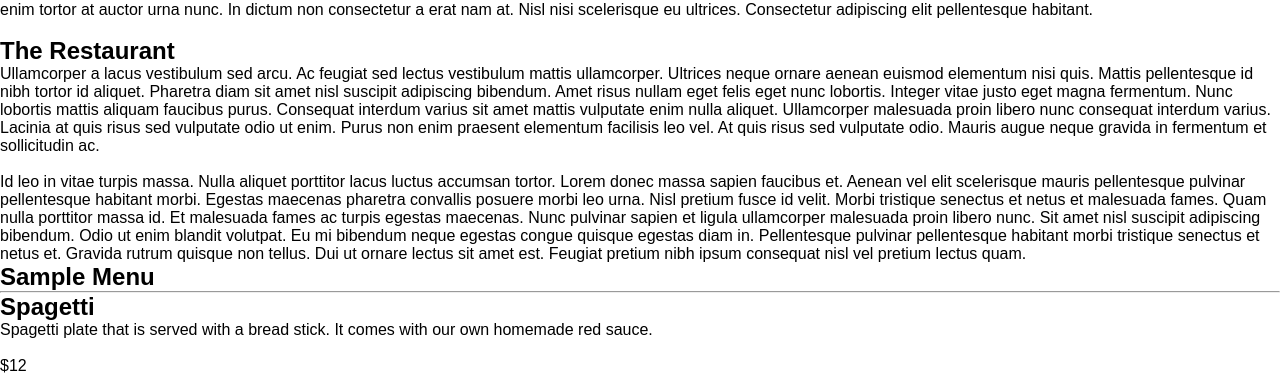
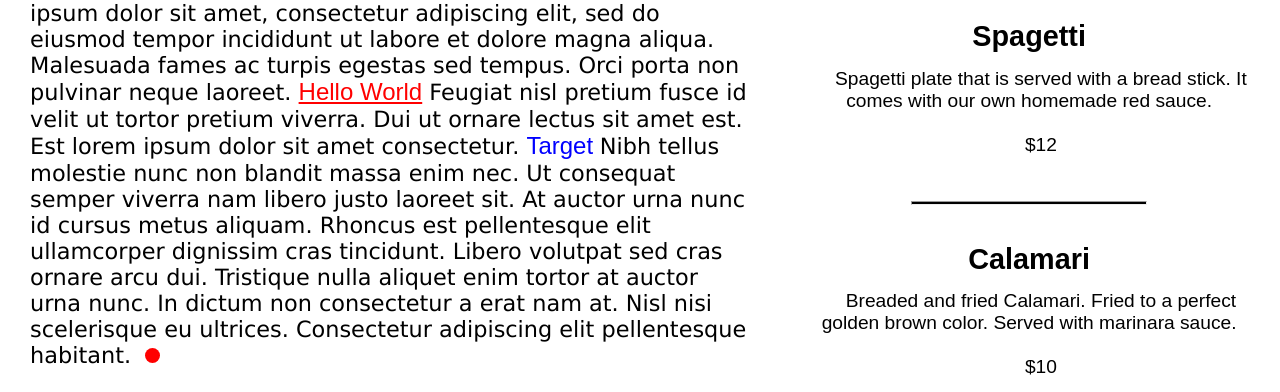
Before and after one commit to derrickjs/scorpios-eatery, a plain HTML site: page index.html in a window 1280 px wide. Shown: the part 263-655 px from the top of the page. Drawn offline with Linux system fonts and the light colour scheme.

Commit message:
Update style.css

```diff
--- a/style.css
+++ b/style.css
@@ -13,6 +13,7 @@ body{
 	margin-bottom: 5%;
 	min-height: 400px;
 
+
 }
 
 /* header section starts */
@@ -23,6 +24,7 @@ li, a , button {
 	color: lightslategray;
 	text-decoration: none;
 	list-style-type: none;
+
 
 }
 
@@ -69,17 +71,142 @@ header {
     border-radius: 50%;
 }
 
- .nav-link li a:visited {
-    color: red;
-
-}
+/* header section ends */
 
 
 
 
 
+/* content starts */
 
-/* header section ends */
+
+/* content ends */
+
+.content {
+	display: grid;
+	position: inline-block;
+	grid-template-columns: 3fr 2fr;
+	grid-template-rows: 1fr;
+	grid-column-gap: 2%;
+	grid-row-gap: 0px;
+	height:95vh;
+
+
+	}
+
+    h2{
+        margin: 0 auto;
+        padding: 3% 0;
+
+
+    }
+
+
+
+    .history{
+
+        padding-left: 4%;
+        font-size: 1.5rem;
+    }
+
+    p{
+        text-indent: 5%;
+
+    }
+
+	a{
+		font-size: 1.5rem;
+	}
+
+	p a{
+		color:blue;
+	}
+
+	a + a:visited{
+		color: purple;
+		/* contains sibling and visited so first link in the <p> will not show as visited but the second one will. */
+	}
+
+	a[target = "_blank"]{
+		color:red;
+		text-decoration: underline;
+	}
+
+	.history p:last-child{
+		padding-bottom: 2%;
+		border-bottom: 2px solid black;
+	}
+
+
+
+
+
+    /* menu */
+
+    .sample{
+
+        width:100%;
+        font-size:1.2em;
+        text-align:center;
+        vertical-align: top;
+        float:right;
+		margin-bottom: 5%;
+
+
+
+
+      }
+
+      .bigger{
+        font-size:2em;
+        color: #514e40;
+      }
+
+      .menuitem{
+        margin:3%;
+
+
+      }
+
+      hr{
+        width: 50%;
+        height:4px;
+        margin: 5% auto;
+        background: black;
+
+        }
+
+		.history p:first-of-type{
+
+			font-family: 'Lucida Sans', 'Lucida Sans Regular', 'Lucida Grande', 'Lucida Sans Unicode', Geneva, Verdana, sans-serif;
+			font-size: 1.4rem;
+
+		}
+
+	.history p::before{
+		content: "";
+		background: red;
+		border-radius: 50%;
+		display: inline-block;
+		width: 15px;
+		height:15px;
+		margin-right: 2%;
+	}
+
+	.history p::after{
+		content: "";
+		background: red;
+		border-radius: 50%;
+		display: inline-block;
+		width: 15px;
+		height: 15px;
+		margin-left:2%;
+	}
+
+
+
+
+
 
 /* footer begins */
 
@@ -121,3 +248,42 @@ footer {
 
 
 	 /* footer ends */
+
+	 @media only screen and (max-width: 768px) {
+		/* For mobile phones: */
+		.content {
+			display:block;
+		  	width: 100%;
+		}
+
+		.logo{
+			display: block;
+			margin:0 auto;
+		}
+		header{
+			display: block;
+			background-color: black;
+
+
+		}
+
+		ul.nav-link{
+			padding:0;
+			text-align: center;
+		}
+
+		footer{
+			height:5vmax;
+		}
+
+		.nav-link li a:hover{
+			color:black;
+			background-color: white;
+		}
+
+		li, a , button{
+			color:white;
+		}
+
+
+	  }
```
